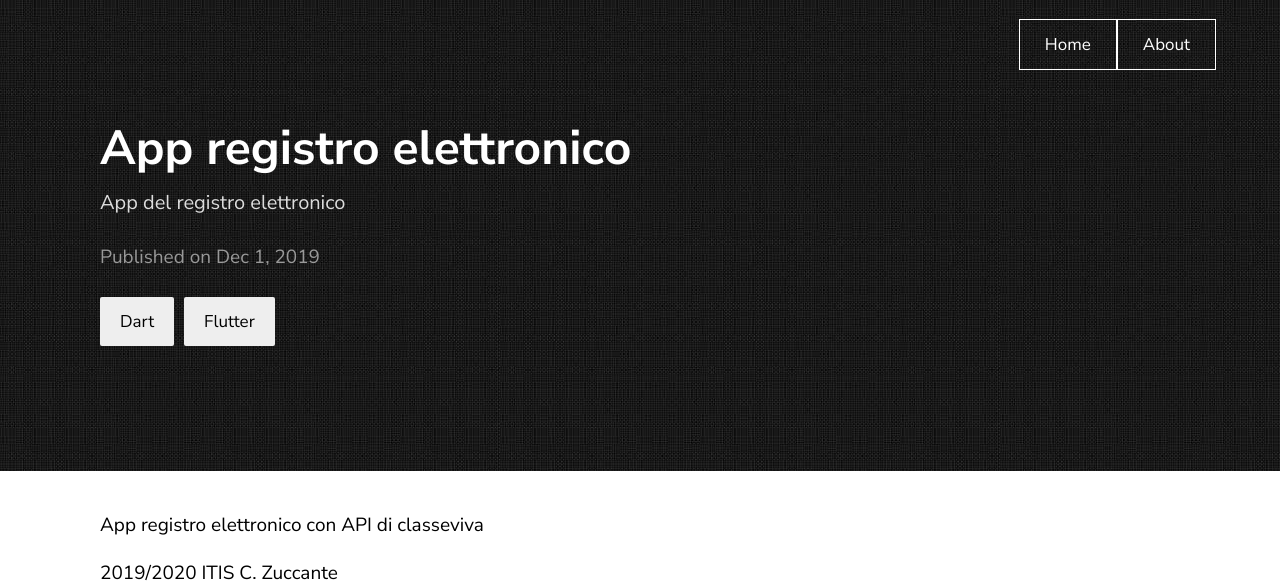
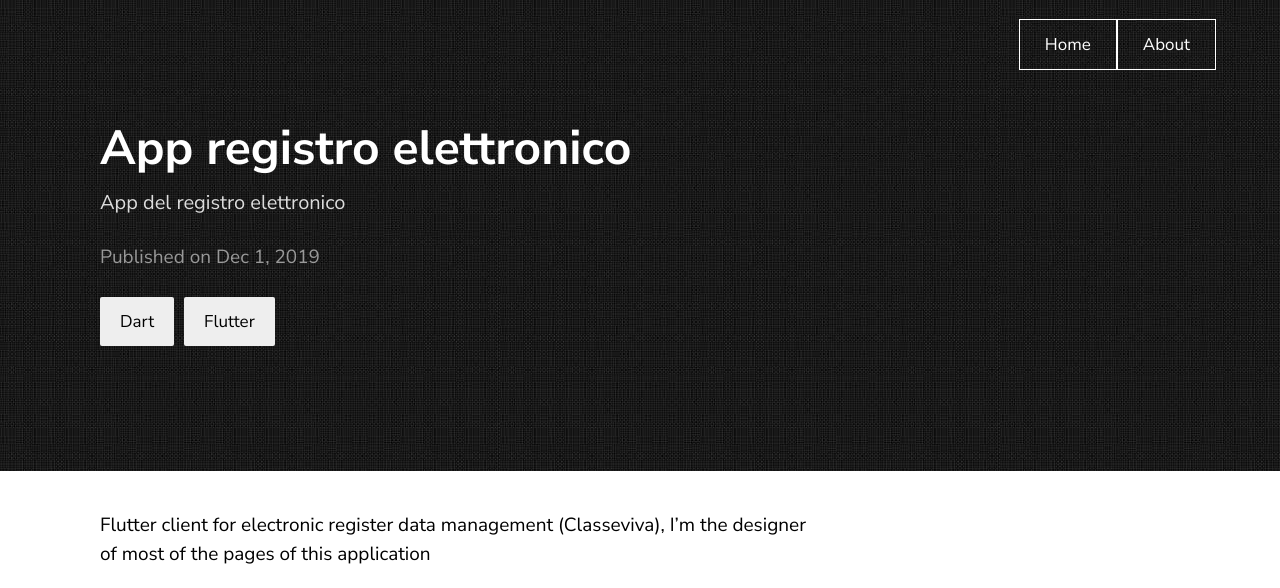
Before and after one commit to filippoveggo/filippoveggo.github.io, a Jekyll site: the page built from _posts/2019-12-01-registro-elettronico.markdown, in a window 1280 px wide. Shown: the top 588 px of the page. Built offline with Jekyll 4.4.1, drawn with Linux system fonts in a browser that asks for light colours; nearby versions of some CDN libraries; grey boxes are pictures that could not be loaded.

Commit message:
Fixed post and added description

```diff
--- a/_posts/2019-12-01-registro-elettronico.markdown
+++ b/_posts/2019-12-01-registro-elettronico.markdown
@@ -6,7 +6,8 @@ date:   2019-12-01 +0530
 categories: Dart Flutter
 ---
 
-App registro elettronico con API di classeviva
+Flutter client for electronic register data management (Classeviva),
+I'm the designer of most of the pages of this application
 
 2019/2020 ITIS C. Zuccante
 
```
